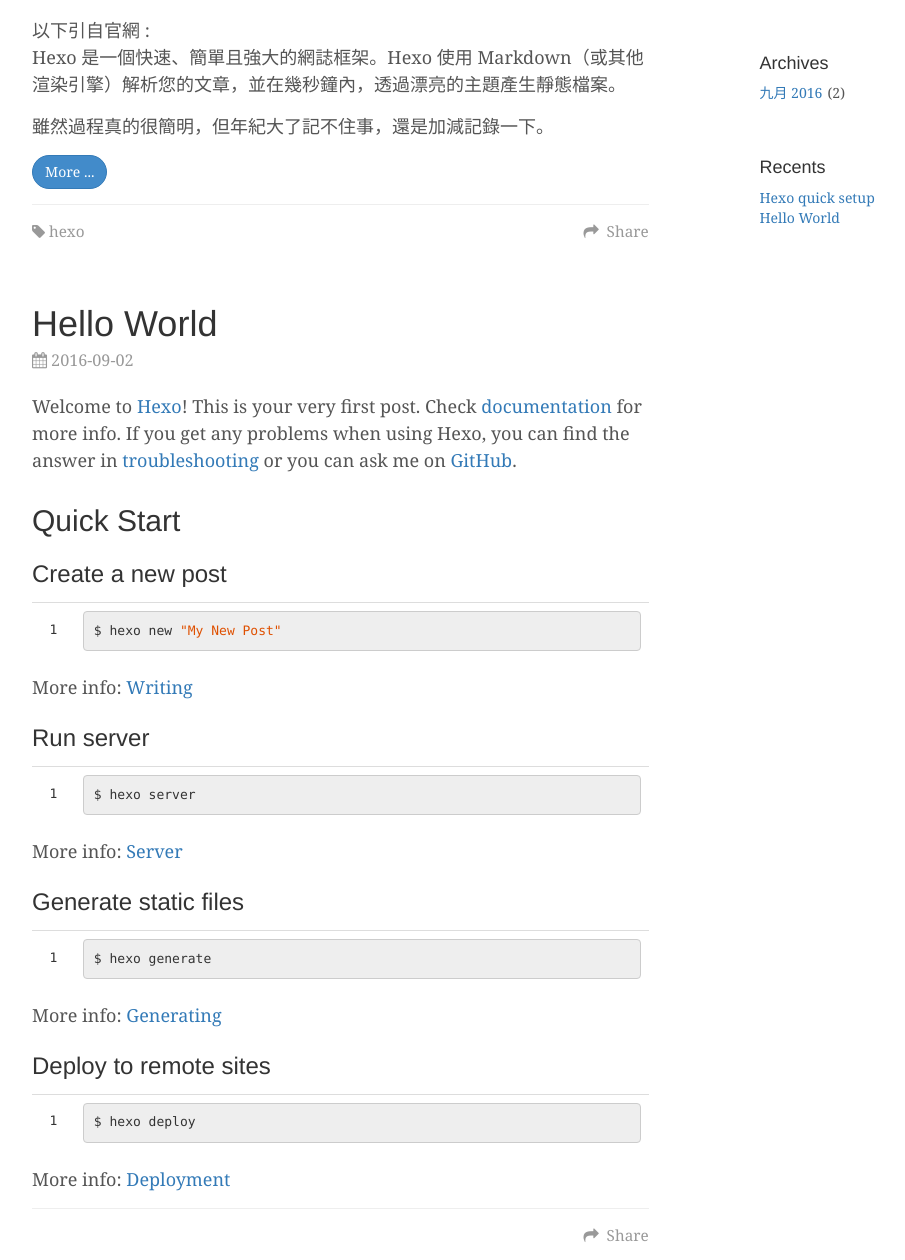
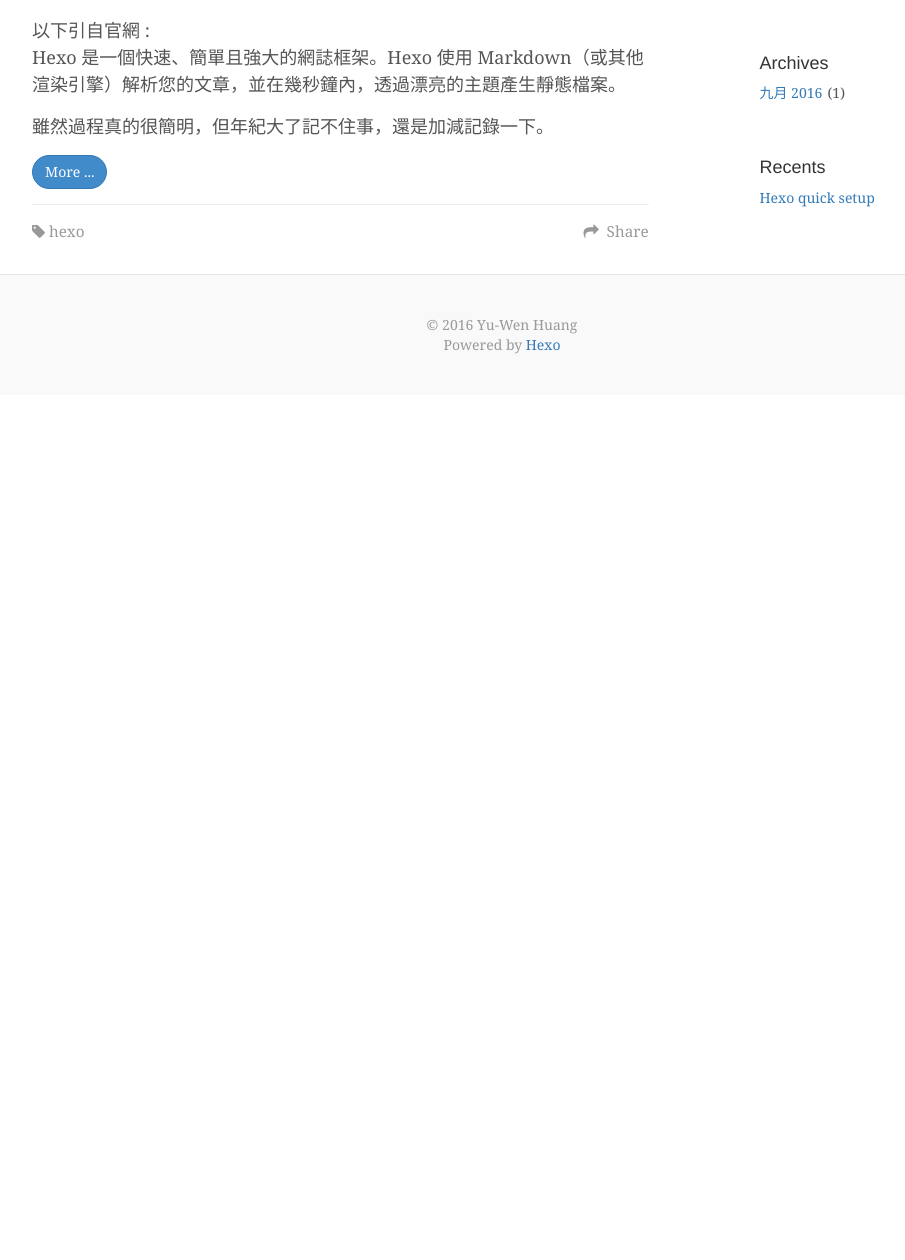
Before and after one commit to napmas/napmas.github.io, a plain HTML site: page index.html in a window 1280 px wide. Shown: the part 400-1660 px from the top of the page, without its empty margins (138-1043 px from the left). After the commit the page ends 800 px from the top, so only its background shows below. Drawn offline with nearby package versions, Linux system fonts and the light colour scheme.

Commit message:
Site updated: 2016-09-02 16:23:29

```diff
--- a/index.html
+++ b/index.html
@@ -120,71 +120,12 @@
 
 
     <footer class="article-footer">
-      <a data-url="http://napmas.github.io/2016/09/02/HexoQuickSetup/" data-id="cislhrg4800011ith9js56410" class="article-share-link">
+      <a data-url="http://napmas.github.io/2016/09/02/HexoQuickSetup/" data-id="cislhu34e00007bth5fyvmwyl" class="article-share-link">
         <i class="fa fa-share"></i> Share
       </a>
 
 
   <ul class="article-tag-list"><li class="article-tag-list-item"><a class="article-tag-list-link" href="/tags/hexo/">hexo</a></li></ul>
-
-
-    </footer>
-  </div>
-
-</article>
-
-
-
-
-    <article id="post-hello-world" class="article article-type-post" itemscope itemprop="blogPost">
-
-  <header class="article-header">
-
-
-    <h1 itemprop="name">
-      <a class="article-title" href="/2016/09/02/hello-world/">Hello World</a>
-    </h1>
-
-
-
-  </header>
-
-  <div class="article-meta">
-    <div class="article-datetime">
-  <a href="/2016/09/02/hello-world/" class="article-date"><time datetime="2016-09-02T08:03:32.000Z" itemprop="datePublished">2016-09-02</time></a>
-</div>
-
-
-
-
-  </div>
-  <div class="article-inner">
-
-    <div class="article-entry" itemprop="articleBody">
-
-        <p>Welcome to <a href="https://hexo.io/" target="_blank" rel="external">Hexo</a>! This is your very first post. Check <a href="https://hexo.io/docs/" target="_blank" rel="external">documentation</a> for more info. If you get any problems when using Hexo, you can find the answer in <a href="https://hexo.io/docs/troubleshooting.html" target="_blank" rel="external">troubleshooting</a> or you can ask me on <a href="https://github.com/hexojs/hexo/issues" target="_blank" rel="external">GitHub</a>.</p>
-<h2 id="Quick-Start"><a href="#Quick-Start" class="headerlink" title="Quick Start"></a>Quick Start</h2><h3 id="Create-a-new-post"><a href="#Create-a-new-post" class="headerlink" title="Create a new post"></a>Create a new post</h3><figure class="highlight bash"><table><tr><td class="gutter"><pre><div class="line">1</div></pre></td><td class="code"><pre><div class="line">$ hexo new <span class="string">"My New Post"</span></div></pre></td></tr></table></figure>
-<p>More info: <a href="https://hexo.io/docs/writing.html" target="_blank" rel="external">Writing</a></p>
-<h3 id="Run-server"><a href="#Run-server" class="headerlink" title="Run server"></a>Run server</h3><figure class="highlight bash"><table><tr><td class="gutter"><pre><div class="line">1</div></pre></td><td class="code"><pre><div class="line">$ hexo server</div></pre></td></tr></table></figure>
-<p>More info: <a href="https://hexo.io/docs/server.html" target="_blank" rel="external">Server</a></p>
-<h3 id="Generate-static-files"><a href="#Generate-static-files" class="headerlink" title="Generate static files"></a>Generate static files</h3><figure class="highlight bash"><table><tr><td class="gutter"><pre><div class="line">1</div></pre></td><td class="code"><pre><div class="line">$ hexo generate</div></pre></td></tr></table></figure>
-<p>More info: <a href="https://hexo.io/docs/generating.html" target="_blank" rel="external">Generating</a></p>
-<h3 id="Deploy-to-remote-sites"><a href="#Deploy-to-remote-sites" class="headerlink" title="Deploy to remote sites"></a>Deploy to remote sites</h3><figure class="highlight bash"><table><tr><td class="gutter"><pre><div class="line">1</div></pre></td><td class="code"><pre><div class="line">$ hexo deploy</div></pre></td></tr></table></figure>
-<p>More info: <a href="https://hexo.io/docs/deployment.html" target="_blank" rel="external">Deployment</a></p>
-
-
-    </div>
-
-
-
-
-
-
-    <footer class="article-footer">
-      <a data-url="http://napmas.github.io/2016/09/02/hello-world/" data-id="cislhrg4200001ithisrbwklm" class="article-share-link">
-        <i class="fa fa-share"></i> Share
-      </a>
-
 
 
     </footer>
@@ -225,7 +166,7 @@
 
   <div class="sidebar-module">
     <h4>Archives</h4>
-    <ul class="sidebar-module-list"><li class="sidebar-module-list-item"><a class="sidebar-module-list-link" href="/archives/2016/09/">九月 2016</a><span class="sidebar-module-list-count">2</span></li></ul>
+    <ul class="sidebar-module-list"><li class="sidebar-module-list-item"><a class="sidebar-module-list-link" href="/archives/2016/09/">九月 2016</a><span class="sidebar-module-list-count">1</span></li></ul>
   </div>
 
 
@@ -237,10 +178,6 @@
 
         <li>
           <a href="/2016/09/02/HexoQuickSetup/">Hexo quick setup</a>
-        </li>
-
-        <li>
-          <a href="/2016/09/02/hello-world/">Hello World</a>
         </li>
 
     </ul>
```
Also changed, not shown: 2016/09/02/HexoQuickSetup/index.html (+2 -18 lines), archives/2016/09/index.html (+1 -25 lines), archives/2016/index.html (+1 -25 lines), archives/index.html (+1 -25 lines), tags/hexo/index.html (+1 -5 lines).
